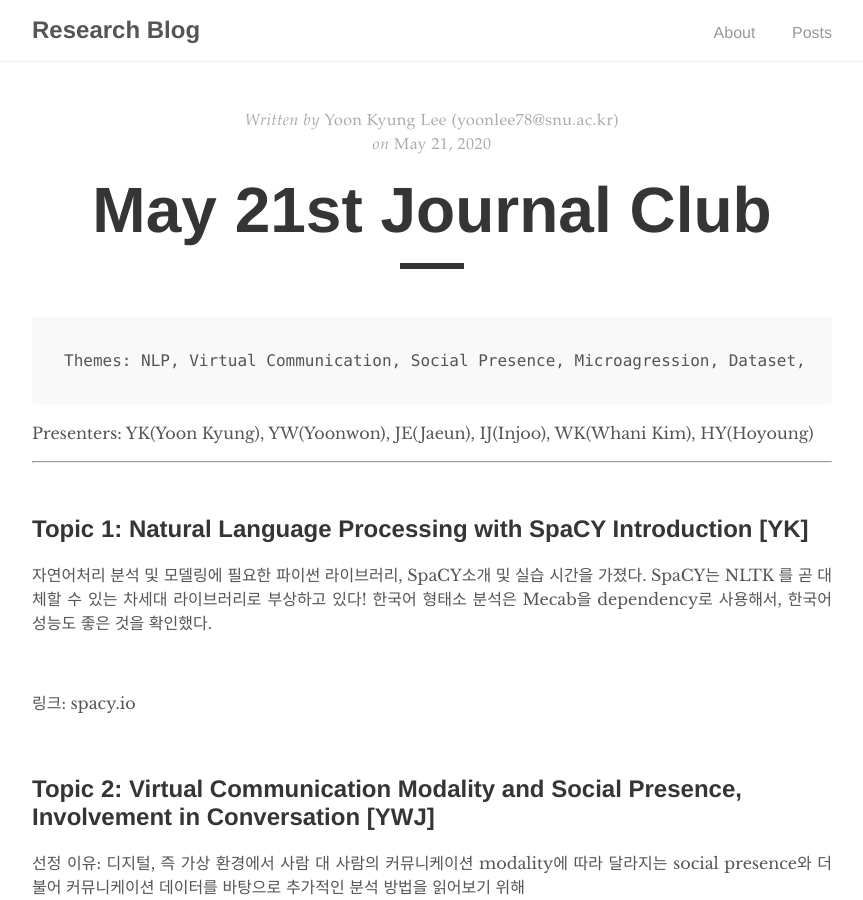
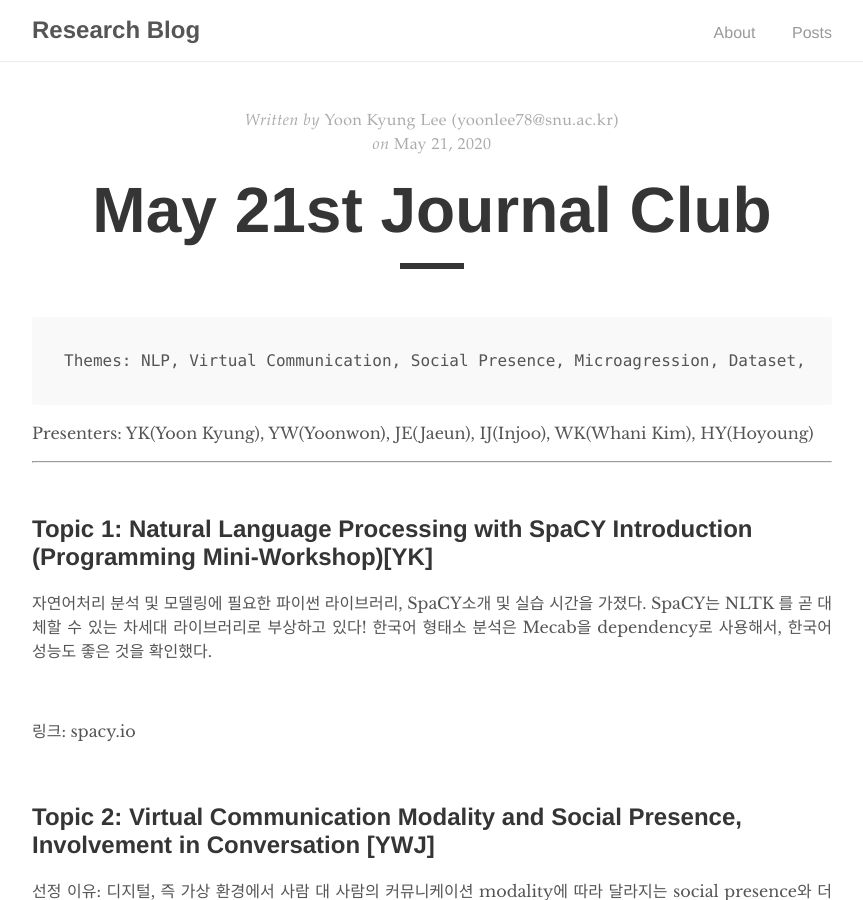
Before and after one commit to humanfactorspsych/blog, a Jekyll site: the page built from _posts/2020-05-21-study.md, in a window 1280 px wide and 900 px high. Shown: the whole window, without its empty margins (208-1071 px from the left). Built offline with Jekyll 4.4.1, drawn with Linux system fonts in a browser that asks for light colours.

Commit message:
Update 2020-05-21-study.md

```diff
--- a/_posts/2020-05-21-study.md
+++ b/_posts/2020-05-21-study.md
@@ -11,7 +11,7 @@ Presenters: YK(Yoon Kyung), YW(Yoonwon), JE(Jaeun), IJ(Injoo), WK(Whani Kim), HY
 -----------------
 <br>
 
-## Topic 1: Natural Language Processing with SpaCY Introduction [YK]
+## Topic 1: Natural Language Processing with SpaCY Introduction (Programming Mini-Workshop)[YK]
 
 자연어처리 분석 및 모델링에 필요한 파이썬 라이브러리, SpaCY소개 및 실습 시간을 가졌다. SpaCY는 NLTK 를 곧 대체할 수 있는 차세대 라이브러리로 부상하고 있다!
 한국어 형태소 분석은 Mecab을 dependency로 사용해서, 한국어 성능도 좋은 것을 확인했다.
```
